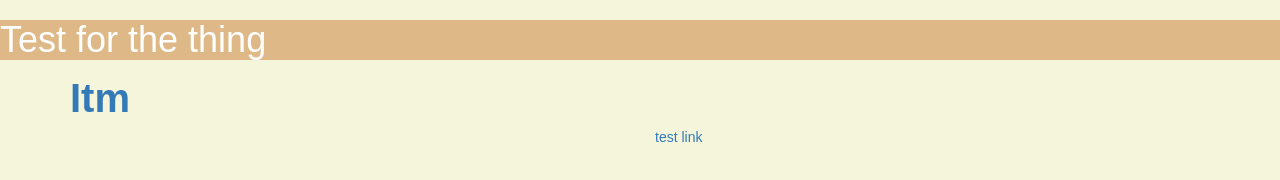
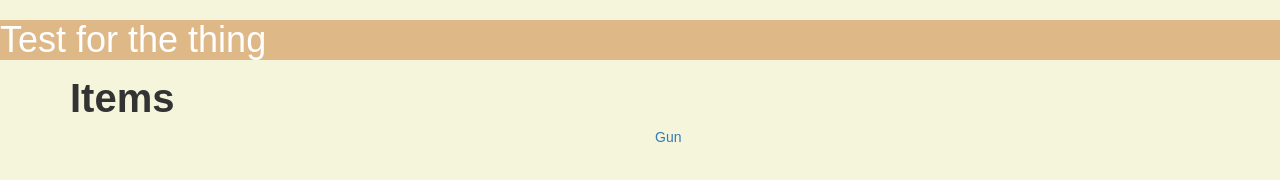
Before and after one commit to Mynlok/mynlok.github.io, a plain HTML site: page index.html in a window 1280 px wide. Drawn offline with nearby package versions, Linux system fonts and the light colour scheme.

Commit message:
Update index.html

```diff
--- a/index.html
+++ b/index.html
@@ -15,8 +15,8 @@
    <div class="container">
        <div class="row">
          <div class="col-md-6">
-           <a style="font-size: 40px;font-weight: bold">
-            Itm </a>
+           <div style="font-size: 40px;font-weight: bold">
+            Items </div>
          </div>
          <div class="col-md-6">
 
@@ -30,7 +30,7 @@
 
          </div>
  <div class="col-md-6">
-           <a href="/article.html"> test link </a>
+           <a href="/article.html"> Gun </a>
          </div>
               </div>
 </div>
```
